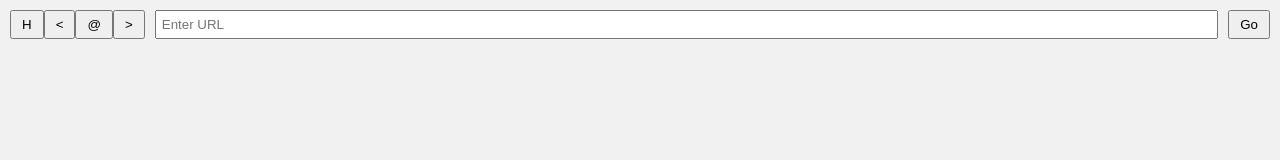
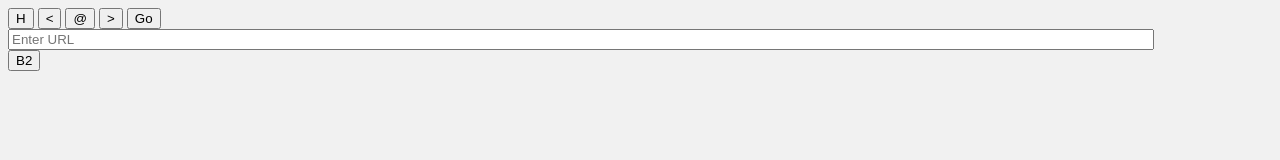
Before and after one commit to nulcgit/znano, an Electron app: page nav.html in a window 1280 px wide. Drawn offline with Linux system fonts and the light colour scheme.

```diff
--- a/nav.html
+++ b/nav.html
@@ -4,30 +4,16 @@
     <meta charset="UTF-8">
     <meta name="viewport" content="width=device-width, initial-scale=1.0">
     <title>Navigation Bar</title>
-    <style>
-        body {
-            margin: 0;
-            padding: 10px;
-            display: flex;
-            background-color: #f1f1f1;
-        }
-        #url-input {
-            flex: 1;
-            margin: 0 10px;
-            padding: 5px;
-        }
-        button {
-            padding: 5px 10px;
-        }
-    </style>
 </head>
-<body>
+<body style="background-color: #f1f1f1;">
     <button id="home-btn">H</button>
     <button id="back-btn">&lt</button>
     <button id="reload-btn">@</button>
     <button id="forward-btn">&gt</button>
-    <input type="text" id="url-input" placeholder="Enter URL">
     <button id="go-btn">Go</button>
+    <input type="text" id="url-input" placeholder="Enter URL" style="width: 90%;">
+    <br>
+    <button id="btn2">B2</button>
 
     <script>
         document.getElementById('home-btn').addEventListener('click', () => {
```
Also changed, not shown: main.js (+10 -0 lines).
